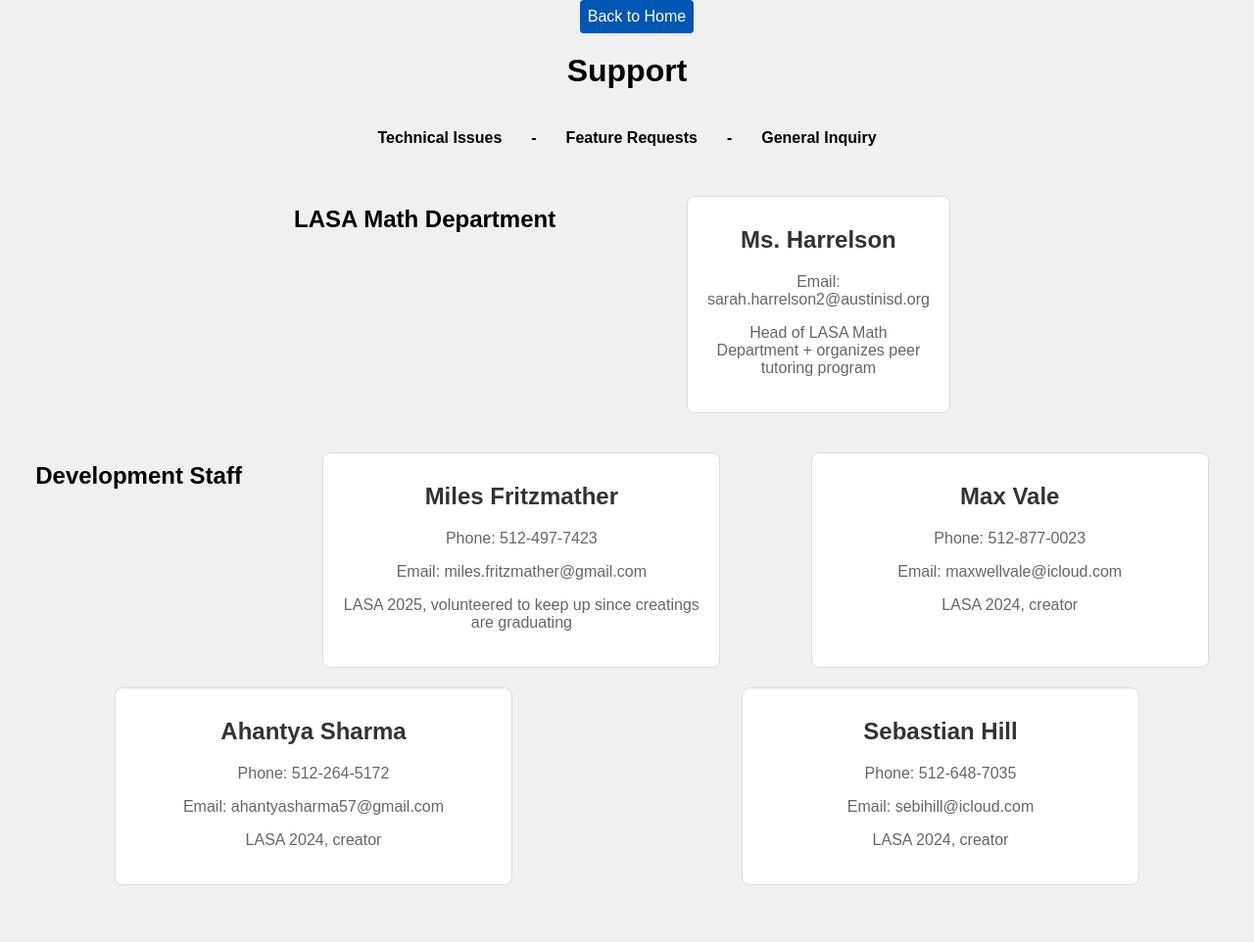
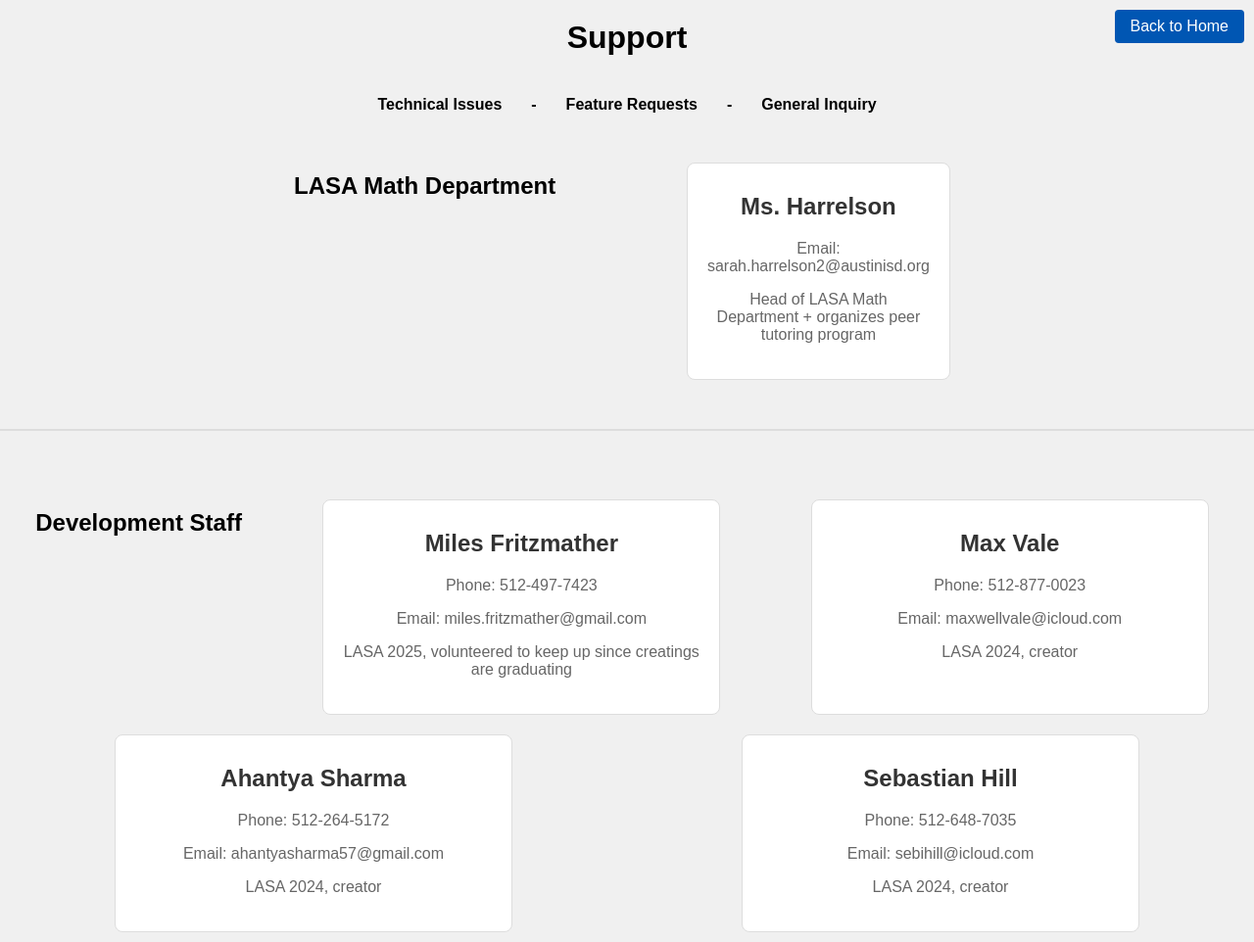
Before and after one commit to maxwoodruffvale/WebAppsFinal, a Flask app: page /support in a window 1280 px wide. Shown: the whole page at 98% size. Before the commit the page ends 904 px from the top, so only its background shows below. Run offline with Flask 3, Linux system fonts and the light colour scheme.

Commit message:
added more css

```diff
--- a/templates/support.html
+++ b/templates/support.html
@@ -65,16 +65,25 @@
             border-radius: 4px;
         }
         .btn {
-        text-decoration: none;
-        padding: 0.5rem;
-        border: none;
+        position: fixed;
+        top: 0;
+        right: 0;
+        margin: 10px;
+        padding: 8px 16px;
         background-color: #0056b3;
         color: #fff;
+        border: none;
         border-radius: 4px;
         cursor: pointer;
-        align-items: center;
-        margin-left: 20px;
-      }
+        text-decoration: None;
+    }
+
+    .separator {
+            width: 100%;
+            height: 2px;
+            background-color: #ddd;
+            margin: 40px 0;
+        }
     </style>
 </head>
 <body>
@@ -97,6 +106,8 @@
         </div>
     </div>
 
+
+    <div class="separator"></div>
     <div class="person-container">
         <h2>Development Staff</h2>
         <div class="person-box">
```
